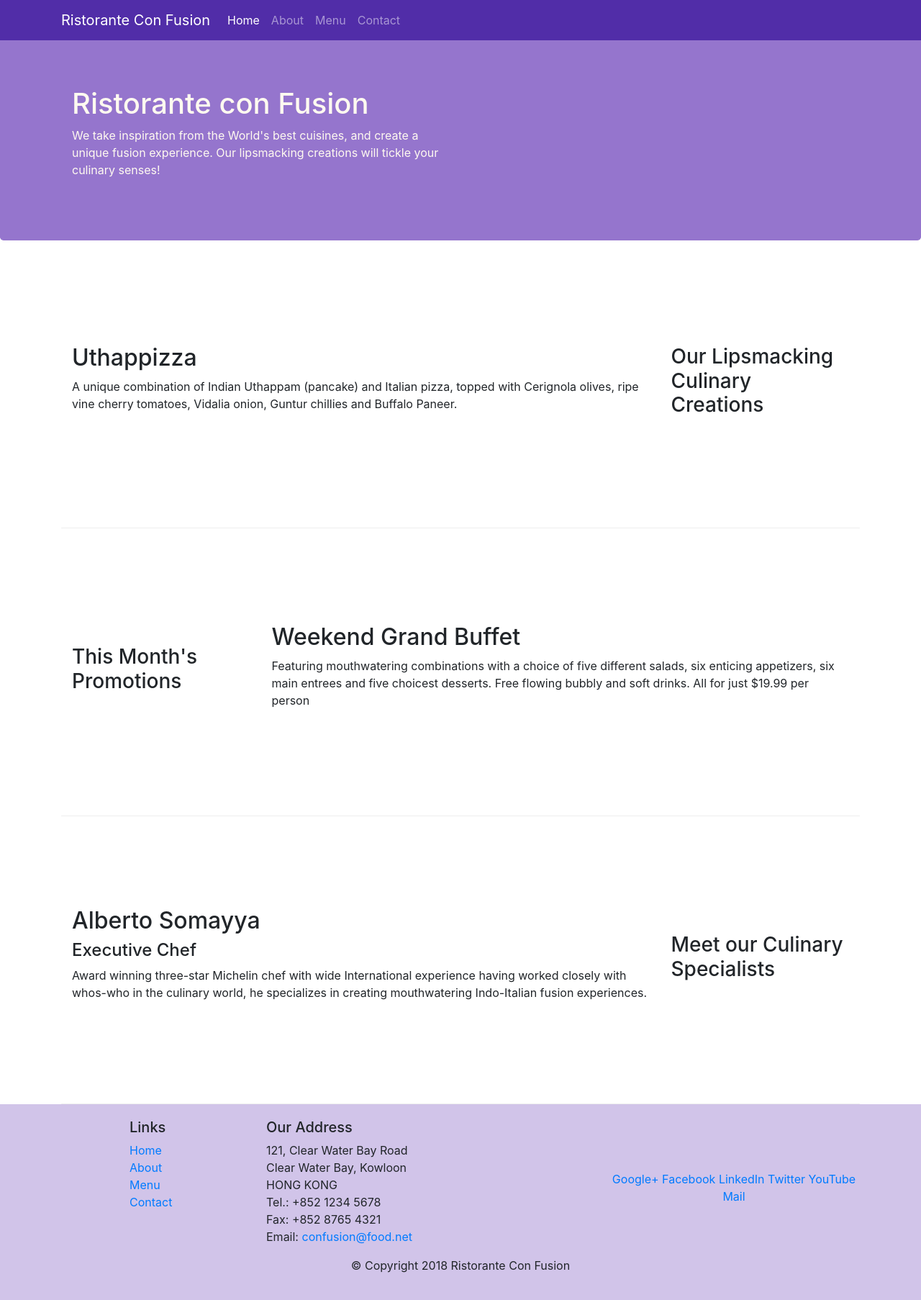
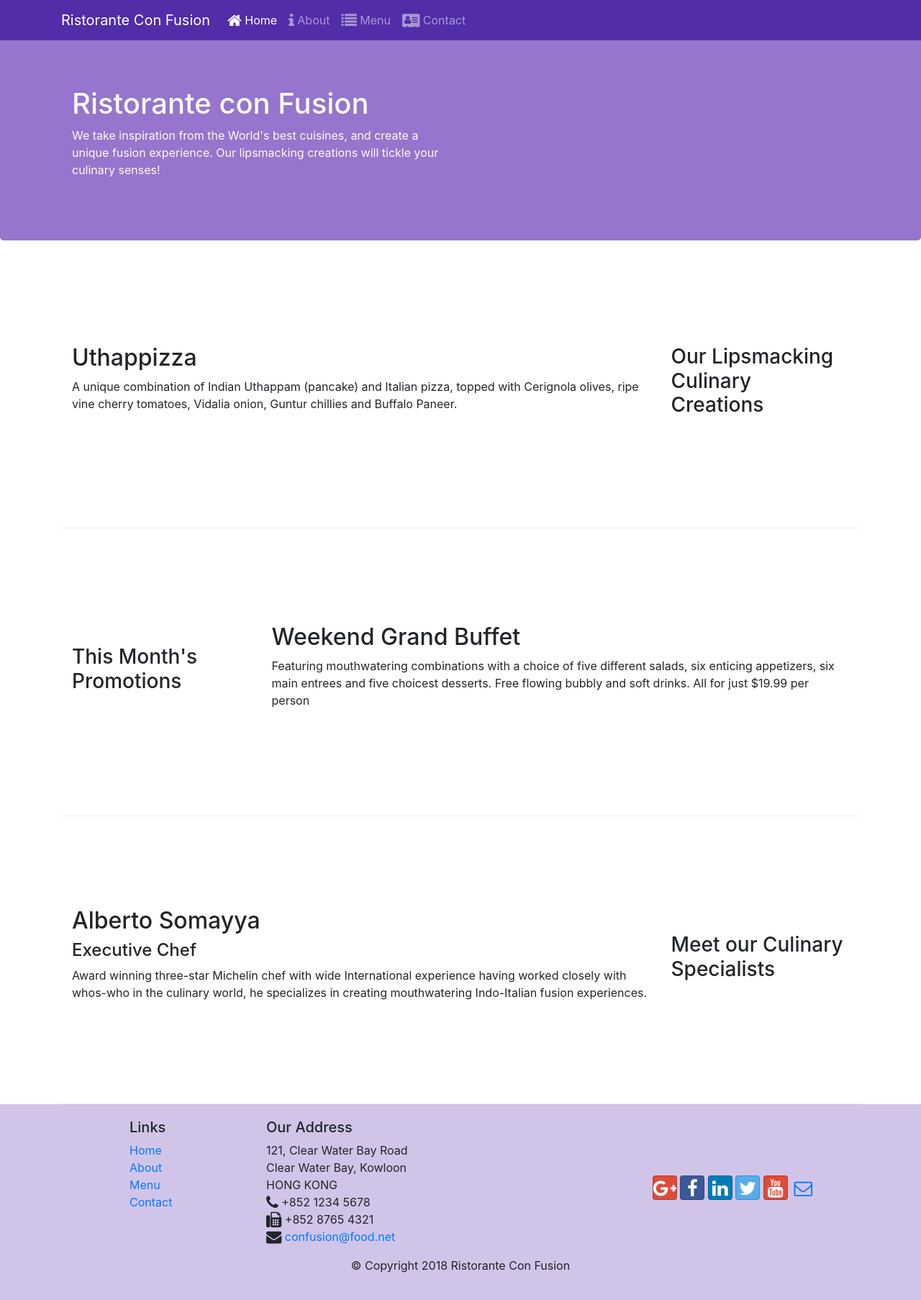
Before and after one commit to dan7sc/bootstrap4_confusion, a website: page index.html in a window 1280 px wide. Shown: the whole page at 72% size. Drawn offline with nearby package versions, Linux system fonts and the light colour scheme.

Commit message:
Icon Fonts.

```diff
--- a/index.html
+++ b/index.html
@@ -9,6 +9,8 @@
 
     <!-- Bootstrap CSS -->
     <link rel="stylesheet" href="node_modules/bootstrap/dist/css/bootstrap.min.css">
+    <link rel="stylesheet" href="node_modules/font-awesome/css/font-awesome.min.css">
+    <link rel="stylesheet" href="node_modules/bootstrap-social/bootstrap-social.css">
     <link rel="stylesheet" href="css/styles.css">
 
     <title>Ristorante Con Fusion</title>
@@ -20,13 +22,13 @@
         <button class="navbar-toggler" type="button" data-toggle="collapse" data-target="#Navbar">
             <span class="navbar-toggler-icon"></span>
         </button>
-            <a class="navbar-brand" href="./index.html">Ristorante Con Fusion</a>
+            <a class="navbar-brand" href="#">Ristorante Con Fusion</a>
             <div class="collapse navbar-collapse" id="Navbar">
                 <ul class="navbar-nav mr-auto">
-                    <li class="nav-item active"><a class="nav-link" href="./index.html">Home</a></li>
-                    <li class="nav-item"><a class="nav-link" href="./aboutus.html">About</a></li>
-                    <li class="nav-item"><a class="nav-link" href="#">Menu</a></li>
-                    <li class="nav-item"><a class="nav-link" href="#">Contact</a></li>
+                    <li class="nav-item active"><a class="nav-link" href="#"><span class="fa fa-home fa-lg"></span> Home</a></li>
+                    <li class="nav-item"><a class="nav-link" href="./aboutus.html"><span class="fa fa-info fa-lg"></span> About</a></li>
+                    <li class="nav-item"><a class="nav-link" href="#"><span class="fa fa-list fa-lg"></span> Menu</a></li>
+                    <li class="nav-item"><a class="nav-link" href="#"><span class="fa fa-address-card fa-lg"></span> Contact</a></li>
                 </ul>
             </div>
         </div>
@@ -97,19 +99,19 @@
 		              121, Clear Water Bay Road<br>
 		              Clear Water Bay, Kowloon<br>
 		              HONG KONG<br>
-		              Tel.: +852 1234 5678<br>
-		              Fax: +852 8765 4321<br>
-		              Email: <a href="mailto:confusion@food.net">confusion@food.net</a>
+		              <i class="fa fa-phone fa-lg"></i> +852 1234 5678<br>
+		              <i class="fa fa-fax fa-lg"></i> +852 8765 4321<br>
+		              <i class="fa fa-envelope fa-lg"></i> <a href="mailto:confusion@food.net">confusion@food.net</a>
 		           </address>
                 </div>
                 <div class="col-12 col-sm-4 align-self-center">
                     <div class="text-center">
-                        <a href="http://google.com/+">Google+</a>
-                        <a href="http://www.facebook.com/profile.php?id=">Facebook</a>
-                        <a href="http://www.linkedin.com/in/">LinkedIn</a>
-                        <a href="http://twitter.com/">Twitter</a>
-                        <a href="http://youtube.com/">YouTube</a>
-                        <a href="mailto:">Mail</a>
+                        <a class="btn btn-social-icon btn-google" href="http://google.com/+"><i class="fa fa-google-plus fa-lg"></i></a>
+                        <a class="btn btn-social-icon btn-facebook"href="http://www.facebook.com/profile.php?id="><i class="fa fa-facebook fa-lg"></i></a>
+                        <a class="btn btn-social-icon btn-linkedin"href="http://www.linkedin.com/in/"><i class="fa fa-linkedin fa-lg"></i></a>
+                        <a class="btn btn-social-icon btn-twitter"href="http://twitter.com/"><i class="fa fa-twitter fa-lg"></i></a>
+                        <a class="btn btn-social-icon btn-google"href="http://youtube.com/"><i class="fa fa-youtube fa-lg"></i></a>
+                        <a class="btn btn-social-icon"href="mailto:"><i class="fa fa-envelope-o fa-lg"></i></a>
                     </div>
                 </div>
            </div>
--- a/package.json
+++ b/package.json
@@ -15,6 +15,8 @@
   },
   "dependencies": {
     "bootstrap": "^4.0.0",
+    "bootstrap-social": "^5.1.1",
+    "font-awesome": "^4.7.0",
     "jquery": "^3.3.1",
     "popper.js": "^1.12.9"
   }
```
Also changed, not shown: aboutus.html (+15 -13 lines), 1 other file.
